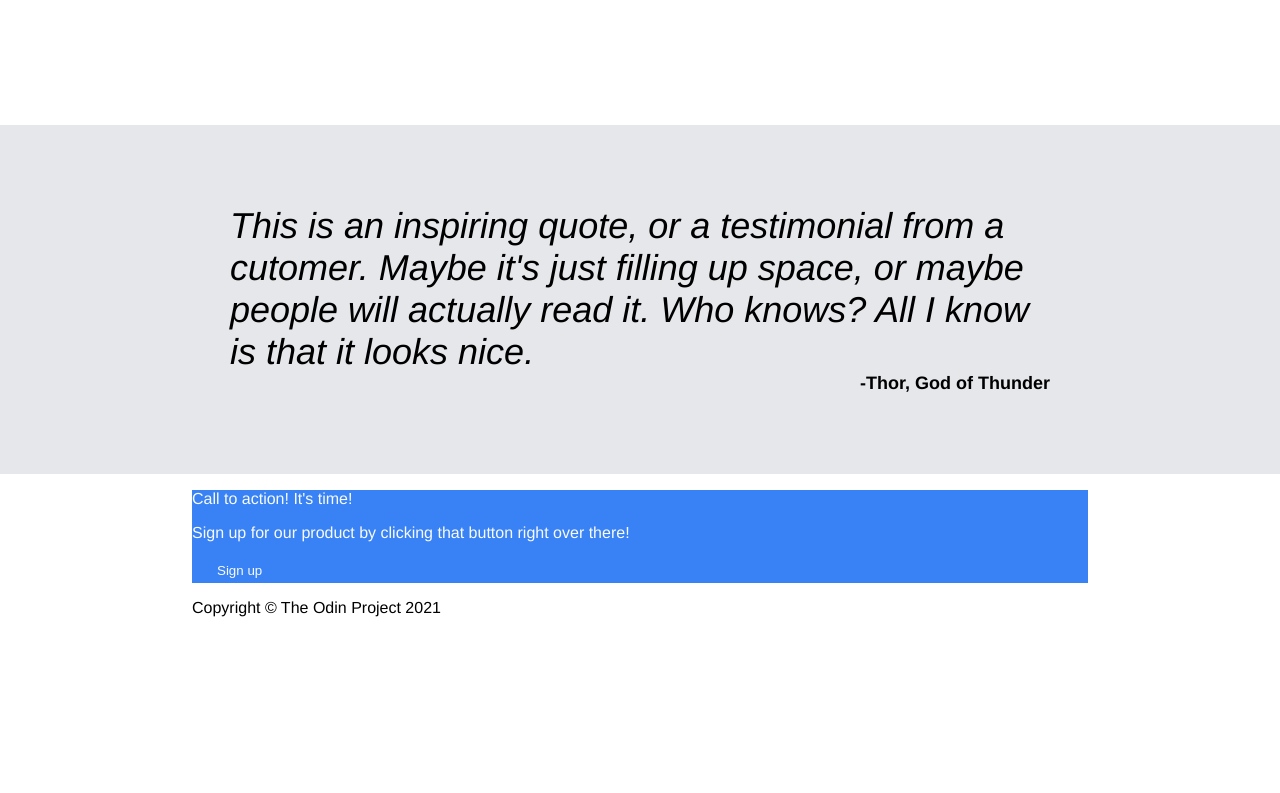
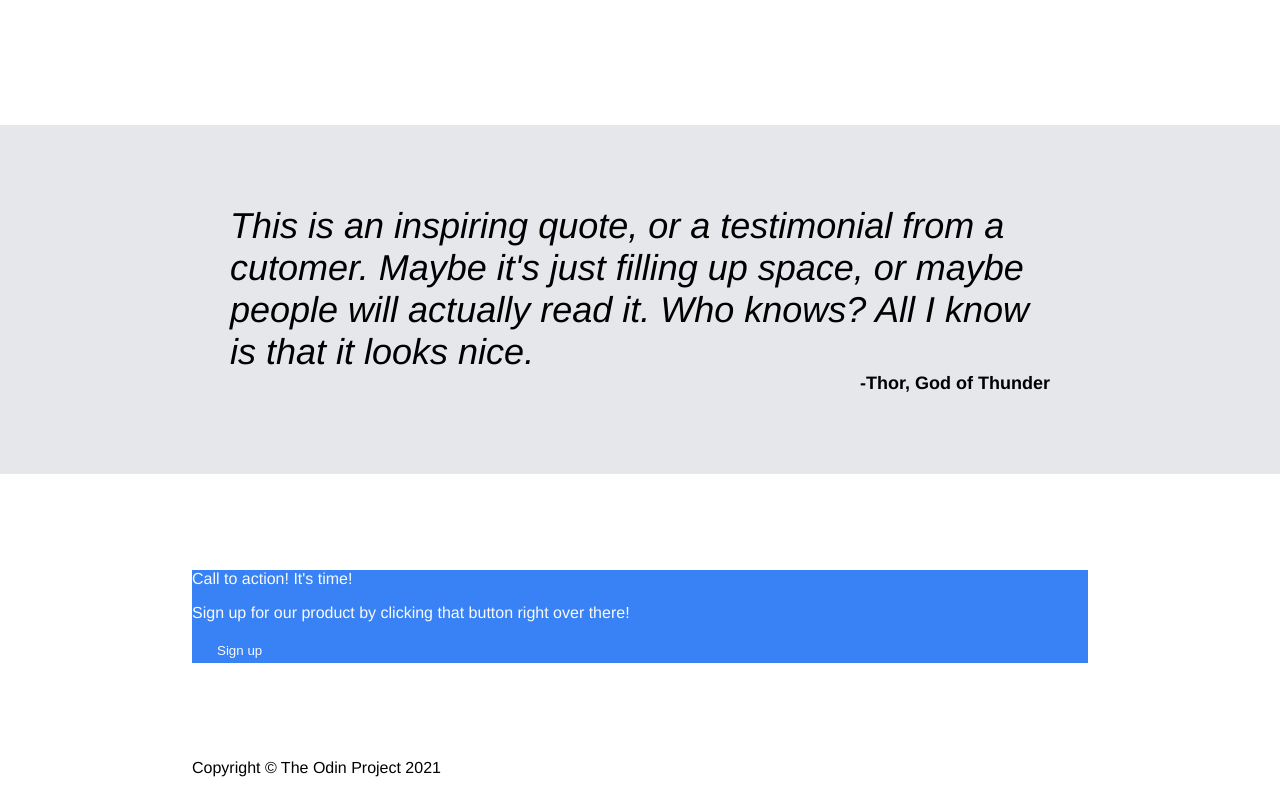
Before and after one commit to marty-zhu/odin-landing-page, a plain HTML site: page index.html in a window 1280 px wide. Shown: the part 1097-1890 px from the top of the page. Before the commit the page ends 1730 px from the top, so only its background shows below. Drawn offline with Linux system fonts and the light colour scheme.

Commit message:
added cta section padding

```diff
--- a/index.html
+++ b/index.html
@@ -61,7 +61,7 @@
       </div>
     </section>
     <section id="cta-section" class="">
-      <div class="container">
+      <div class="container cta">
         <div class="cta-card cta-bg-color primary-txt-color">
           <div class="card-info">
             <p class="cta-header">Call to action! It's time!</p>
--- a/styles.css
+++ b/styles.css
@@ -174,3 +174,11 @@ p.testimony-source {
     text-align: right;
     margin: 0;
 }
+
+
+/* cta section CSS */
+
+div.cta {
+    padding-top: 10vh;
+    padding-bottom: 10vh;
+}
```
